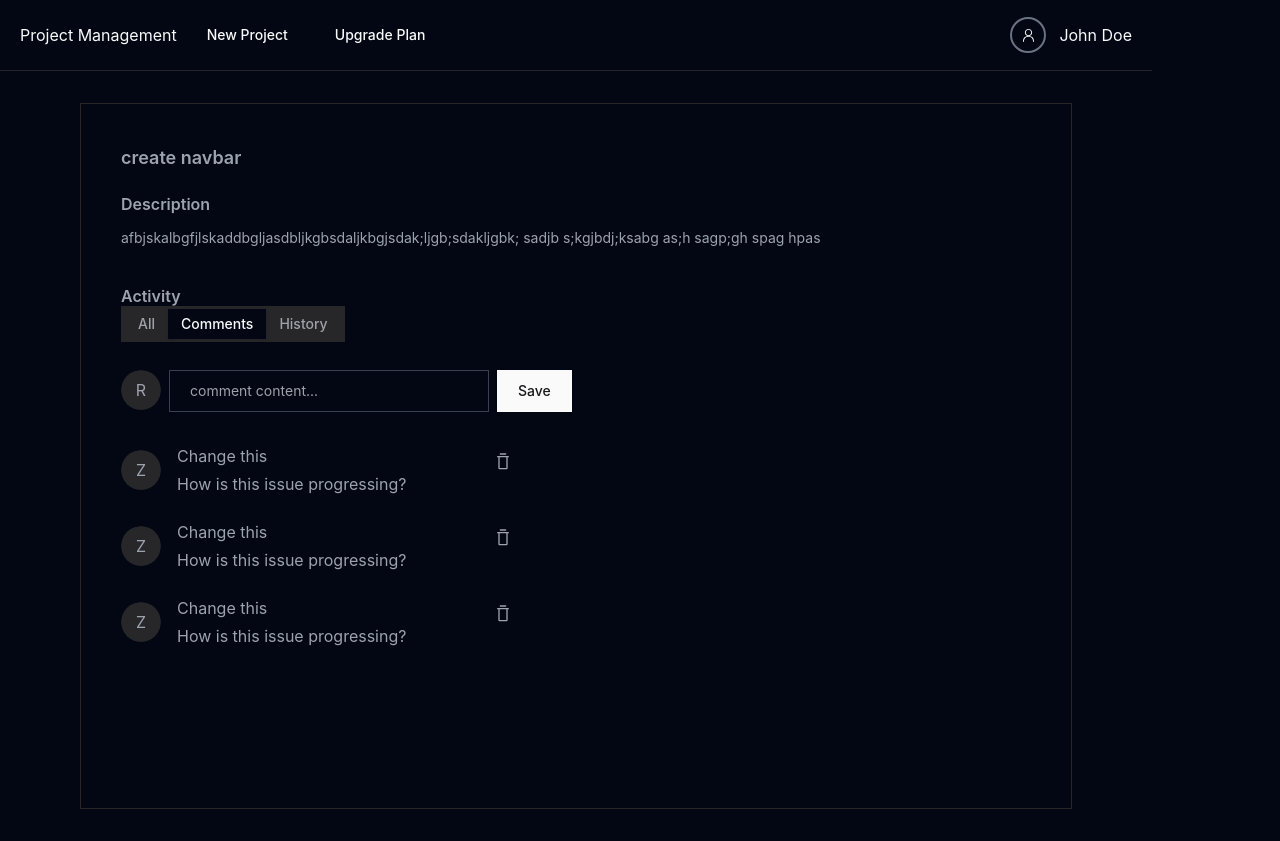
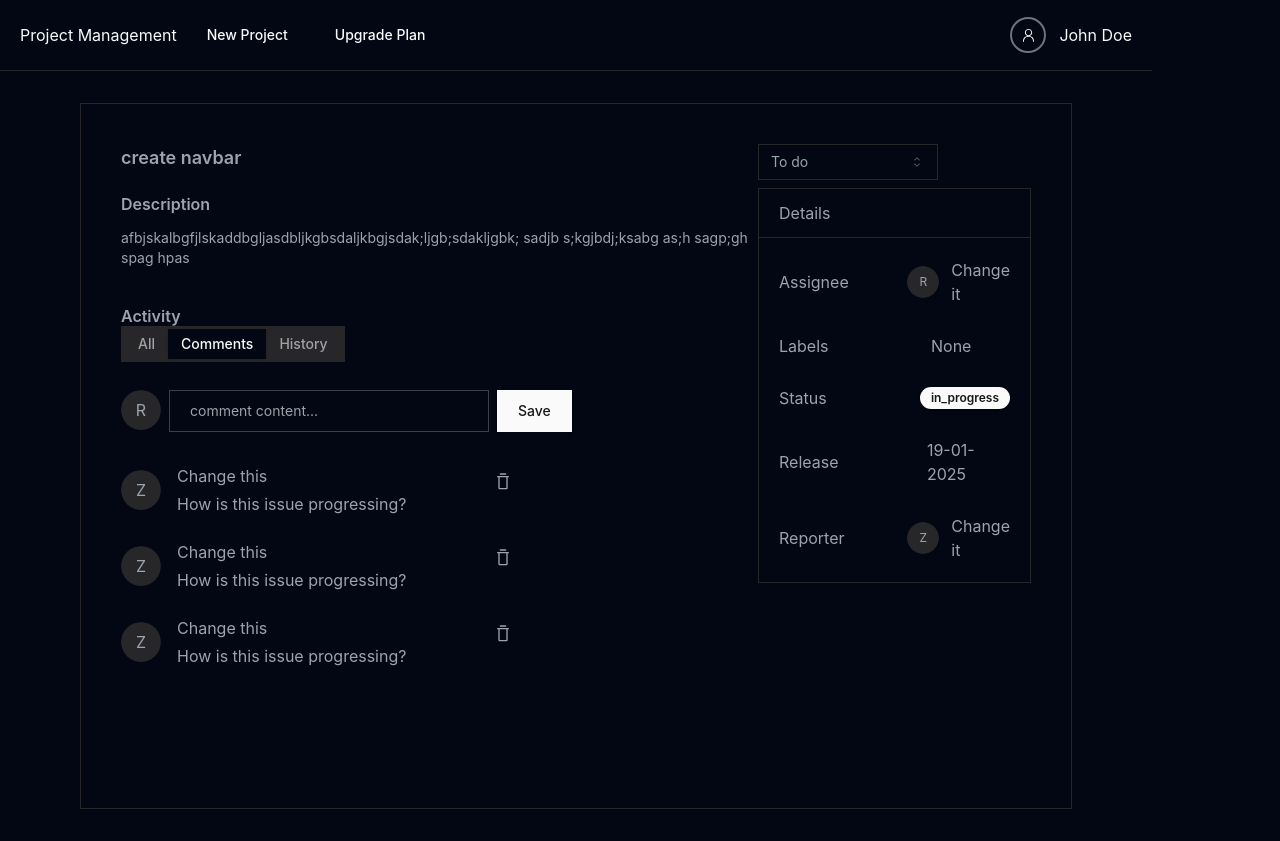
Before and after one commit to Leoric01/projectsmanagmentFE, a React (Vite) app: page /project/1/issue/1 in a window 1280 px wide. Built offline with nearby package versions, Linux system fonts and the light colour scheme.

Commit message:
static site progressing, issuedetails implemented

```diff
--- a/src/pages/IssueDetails/IssueDetails.jsx
+++ b/src/pages/IssueDetails/IssueDetails.jsx
@@ -3,14 +3,20 @@ import {ScrollArea} from "@/components/ui/scroll-area";
 import {Tabs, TabsContent, TabsList, TabsTrigger} from "@/components/ui/tabs";
 import CreateCommentForm from "@/pages/IssueDetails/createcommentform";
 import CommentCard from "@/pages/IssueDetails/commentcard";
+import {Select, SelectContent, SelectItem, SelectTrigger, SelectValue} from "@/components/ui/select";
+import {Avatar, AvatarFallback} from "@/components/ui/avatar";
+import {Badge} from "@/components/ui/badge";
 
 
 const IssueDetails = () => {
     const {projectId, issueId} = useParams();
+    const handleUpdateIssueStatus = (status) => {
+        console.log(status);
+    }
     return (
         <div className="px-20 py-8 text-gray-400">
             <div className="flex justify-between border p-10 rounded-lg">
-                <ScrollArea className="h-[78vh] w-[80%]">
+                <ScrollArea className="h-[78vh] w-[70%]">
                     <div>
                         <h1 className="text-lg font-semibold text-gray-400">create navbar</h1>
                         <div className="py-5">
@@ -54,6 +60,62 @@ const IssueDetails = () => {
                         </div>
                     </div>
                 </ScrollArea>
+                <div className="w-full lg:w-[30%] space-y-2">
+                    <Select onValueChange={handleUpdateIssueStatus}>
+                        <SelectTrigger className="w-[180px]">
+                            <SelectValue placeholder="To do"/>
+                        </SelectTrigger>
+                        <SelectContent>
+                            <SelectItem value="pending">To Do</SelectItem>
+                            <SelectItem value="in_progress">In Progress</SelectItem>
+                            <SelectItem value="done">Done</SelectItem>
+                        </SelectContent>
+                    </Select>
+                    <div className="border rounded-lg ">
+                        <p className="border-b py-3 px-5">Details</p>
+                        <div className="p-5">
+                            <div className="space-y-7">
+                                <div className="flex gap-10 items-center">
+                                    <p className="w-[7rem]">Assignee</p>
+                                    <div className="flex items-center gap-3">
+                                        <Avatar className="h-8 w-8 text-xs">
+                                            <AvatarFallback>R</AvatarFallback>
+                                        </Avatar>
+                                        <p>Change it</p>
+                                    </div>
+                                </div>
+                                <div className="flex gap-10 items-center">
+                                    <p className="w-[7rem]">Labels</p>
+                                    <div className="flex items-center gap-3">
+                                        <p>None</p>
+                                    </div>
+                                </div>
+                                <div className="flex gap-10 items-center">
+                                    <p className="w-[7rem]">Status</p>
+                                    <div className="flex items-center gap-3">
+                                        <Badge>in_progress</Badge>
+                                    </div>
+                                </div>
+                                <div className="flex gap-10 items-center">
+                                    <p className="w-[7rem]">Release</p>
+                                    <div className="flex items-center gap-3">
+                                        <p>19-01-2025</p>
+                                    </div>
+                                </div>
+                                <div className="flex gap-10 items-center">
+                                    <p className="w-[7rem]">Reporter</p>
+                                    <div className="flex items-center gap-3">
+                                        <Avatar className="h-8 w-8 text-xs">
+                                            <AvatarFallback>Z</AvatarFallback>
+                                        </Avatar>
+                                        <p>Change it</p>
+                                    </div>
+                                </div>
+
+                            </div>
+                        </div>
+                    </div>
+                </div>
             </div>
         </div>
     );
```
